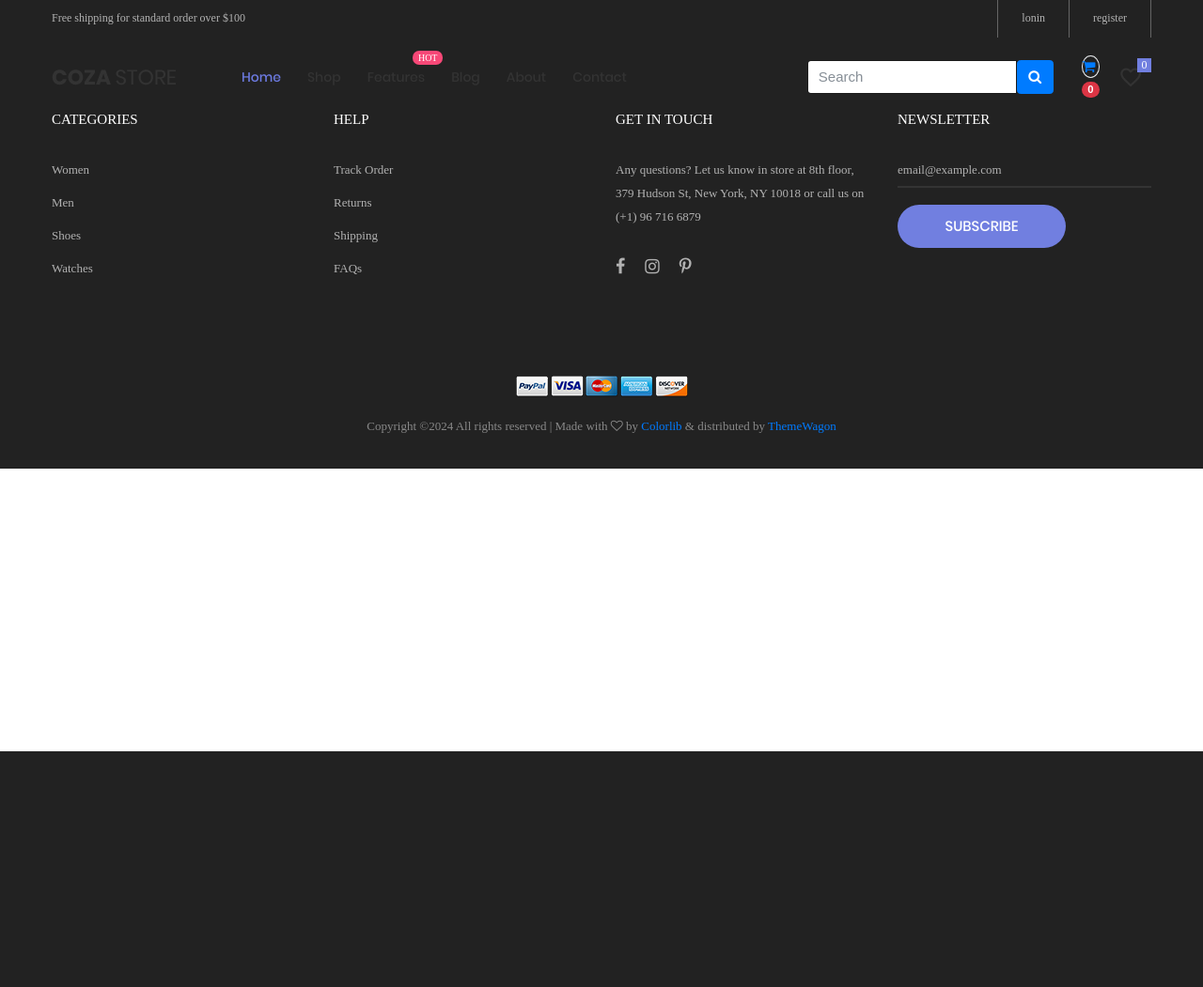
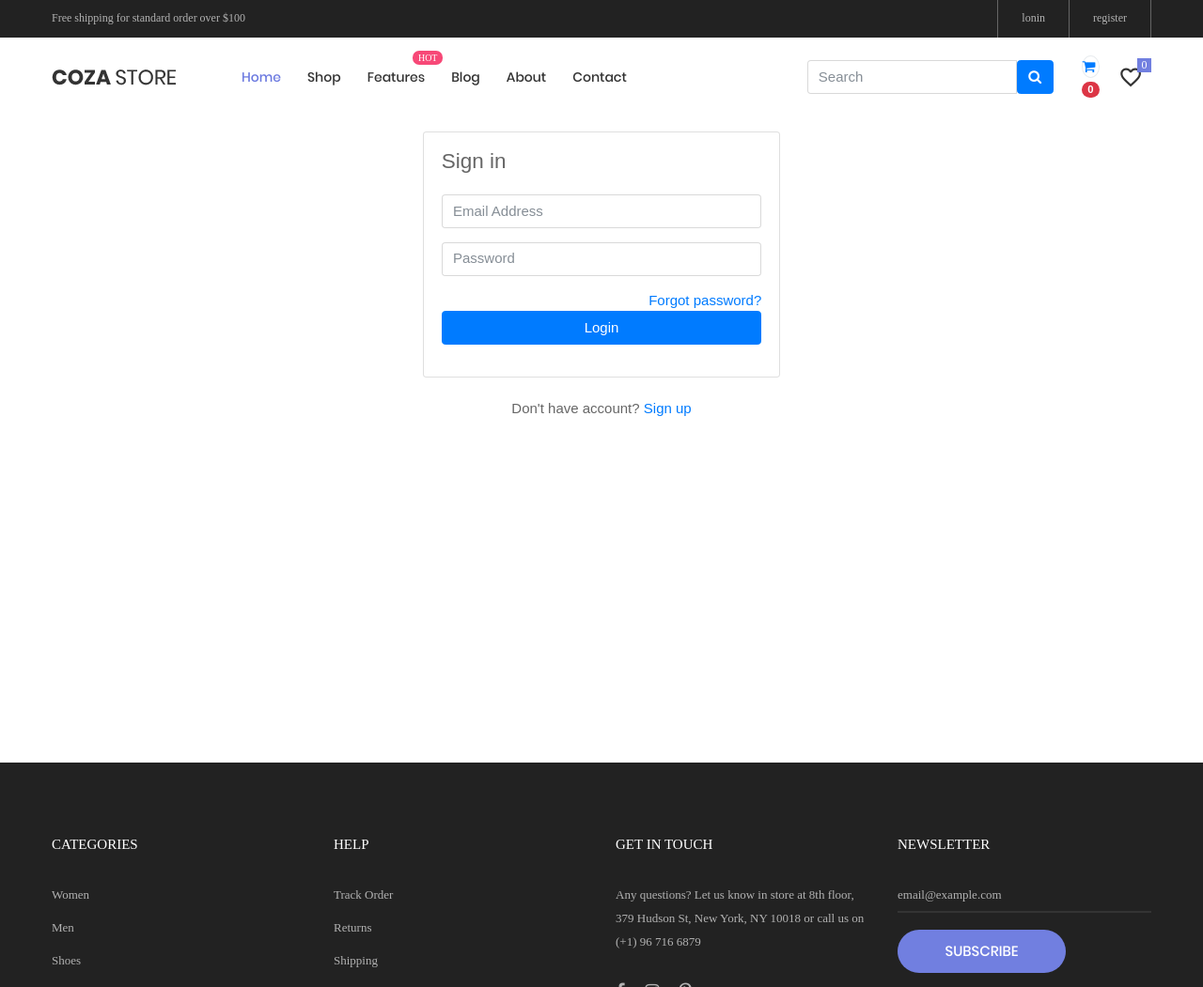
Before and after one commit to Reem-degais/Al-Reem-store1, a Django app: page /accounts/login/ in a window 1280 px wide. Shown: the top 1051 px of the page at 94% size. Before the commit the page ends 800 px from the top, so only its background shows below. Run offline with Django 5.2, Linux system fonts and the light colour scheme; data comes from the database, SQL or seed files in the repository; both versions use the stored data as it was after the commit; some libraries are stand-ins or nearby versions; some web fonts are replaced.

Commit message:
add login and logout methods

```diff
--- a/ecommerce/accounts/views.py
+++ b/ecommerce/accounts/views.py
@@ -1,6 +1,8 @@
 from django.shortcuts import render, redirect
 from .forms import RegistrationForm
 from .models import Account
+from django.contrib import messages, auth
+from django.contrib.auth.decorators import login_required
 
 # Create your views here.
 
@@ -27,7 +29,21 @@ def register(request):
     return render(request, 'register.html', context)
 
 def login(request):
+    if request.method == 'POST':
+        email = request.POST['email']
+        password = request.POST['password']
+
+        user = auth.authenticate(email=email, password=password)
+        if user:
+            auth.login(request, user)
+            return redirect('home')
+        else:
+            messages.error(request, 'Invalid email or password')
+            return redirect('login')
     return render(request, 'login.html')
 
+@login_required(login_url= 'login')
 def logout(request):
-    return
+    auth.logout(request)
+    messages.success(request, 'you logged out')
+    return redirect('home')
--- a/ecommerce/home/urls.py
+++ b/ecommerce/home/urls.py
@@ -2,5 +2,5 @@ from django.urls import path
 from . import views
 
 urlpatterns = [
-    path('', views.home, name=''),
+    path('', views.home, name='home'),
 ]
--- a/ecommerce/templates/header.html
+++ b/ecommerce/templates/header.html
@@ -11,6 +11,9 @@
                     Free shipping for standard order over $100
                 </div>
 
+                {% if user.id is None%}
+
+
                 <div class="right-top-bar flex-w h-full">
 
                     <a href="{% url 'login' %}" class="flex-c-m trans-04 p-lr-25">
@@ -21,6 +24,23 @@
                         register
                     </a>
                 </div>
+
+                {%else%}
+                <div class="right-top-bar">
+                    welcome {{user.first_name}}
+                </div>
+                <div class="right-top-bar flex-w h-full">
+
+                    <a href="#" class="flex-c-m trans-04 p-lr-25">
+                        dashboard
+                    </a>
+
+                    <a href="{% url 'logout' %}" class="flex-c-m trans-04 p-lr-25">
+                        logout
+                    </a>
+                </div>
+
+                {%endif%}
             </div>
         </div>
 
@@ -162,7 +182,7 @@
 
         <ul class="main-menu-m">
             <li>
-                <a href="index.html">Home</a>
+                <a href="">Home</a>
                 <ul class="sub-menu-m">
                     <li><a href="index.html">Homepage 1</a></li>
                     <li><a href="home-02.html">Homepage 2</a></li>
--- a/ecommerce/templates/home.html
+++ b/ecommerce/templates/home.html
@@ -99,7 +99,7 @@
 	<section class="section-slide">
 		<div class="wrap-slick1">
 			<div class="slick1">
-				<div class="item-slick1" style="background-image: url({% static 'images/slide-01.jpg' %});">
+				<div class="item-slick1" style="background-image: url( 'images/slide-01.jpg' )">
 					<div class="container h-full">
 						<div class="flex-col-l-m h-full p-t-100 p-b-30 respon5">
 							<div class="layer-slick1 animated visible-false" data-appear="fadeInDown" data-delay="0">
--- a/ecommerce/templates/login.html
+++ b/ecommerce/templates/login.html
@@ -6,4 +6,51 @@
 {% block content%}
 
 
+<section class="section-conten padding-y" style="min-height:84vh">
+
+    <!-- ============================ COMPONENT LOGIN   ================================= -->
+
+    {% if request.GET.command == 'verification' %}
+
+    <div class="container mx-auto alert alert-info text-center" role="alert" style="max-width: 1024px; margin-top:100px;">
+    Thank you for registering with us. We have sent you a verification email to your email address [{{ request.GET.email }}]
+    <br><br>
+    Already verified? <a href="{% url 'login' %}">Login</a>
+    </div>
+
+    {% else %}
+
+        <div class="card mx-auto" style="max-width: 380px; margin-top:100px;">
+
+          <div class="card-body">
+          <h4 class="card-title mb-4">Sign in</h4>
+
+          <form action="{% url 'login' %}" method="POST">
+            {% csrf_token %}
+              <div class="form-group">
+                 <input type="email" class="form-control" placeholder="Email Address" name="email">
+              </div> <!-- form-group// -->
+              <div class="form-group">
+                <input type="password" class="form-control" placeholder="Password" name="password">
+              </div> <!-- form-group// -->
+
+              <div class="form-group">
+                  <a href=" " class="float-right">Forgot password?</a>
+
+              </div> <!-- form-group form-check .// -->
+              <div class="form-group">
+                  <button type="submit" class="btn btn-primary btn-block"> Login  </button>
+              </div> <!-- form-group// -->
+          </form>
+          </div> <!-- card-body.// -->
+        </div> <!-- card .// -->
+
+         <p class="text-center mt-4">Don't have account? <a href="{% url 'register' %}">Sign up</a></p>
+         <br><br>
+    <!-- ============================ COMPONENT LOGIN  END.// ================================= -->
+    {% endif %}
+
+    </section>
+
+
 {% endblock content%}
```
Also changed, not shown: ecommerce/db.sqlite3.
